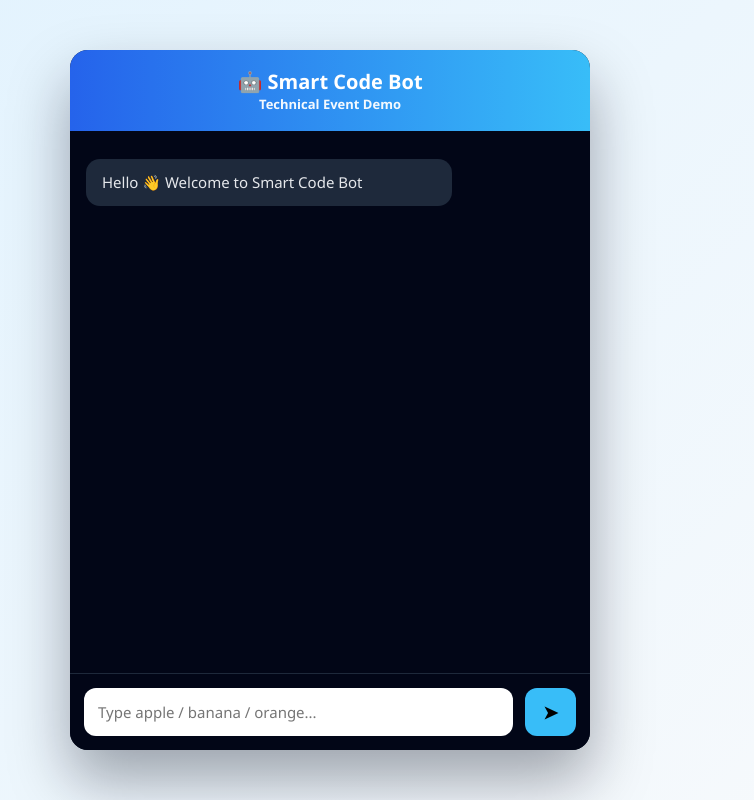
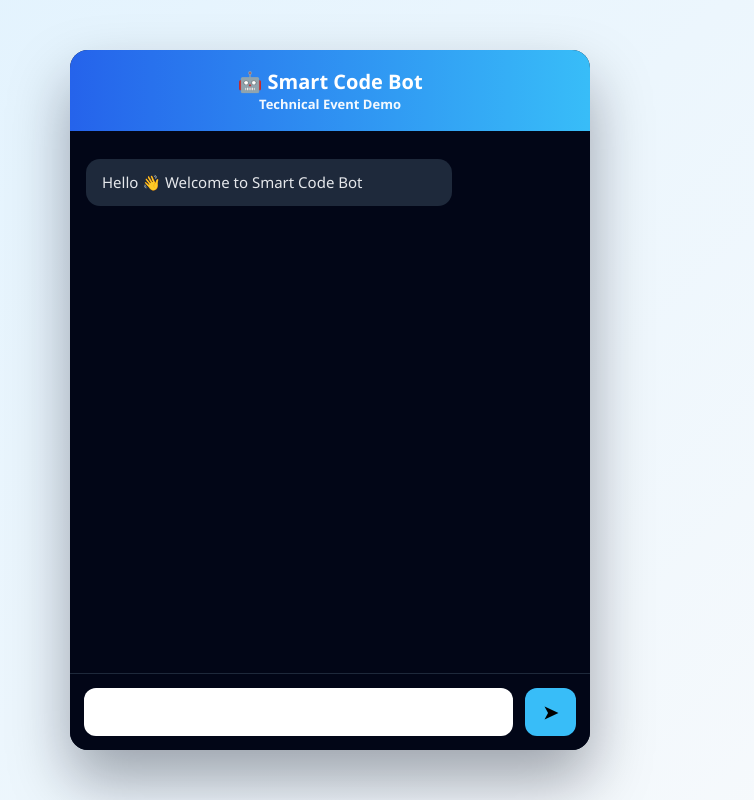
Before and after one commit to ParikhShreya/Smart_Code_Bot, a plain HTML site: page index.html in a window 1280 px wide. Shown: the whole page, without its empty margins (310-1064 px from the left). Drawn offline with Linux system fonts and the light colour scheme.

Commit message:
Update input field in index.html
Removed placeholder text from input field.

```diff
--- a/index.html
+++ b/index.html
@@ -18,7 +18,7 @@
   <div id="chat"></div>
 
   <div class="input-area">
-    <input id="input" placeholder="Type apple / banana / orange..." />
+    <input id="input" />
     <button onclick="send()">➤</button>
   </div>
 </div>
```
